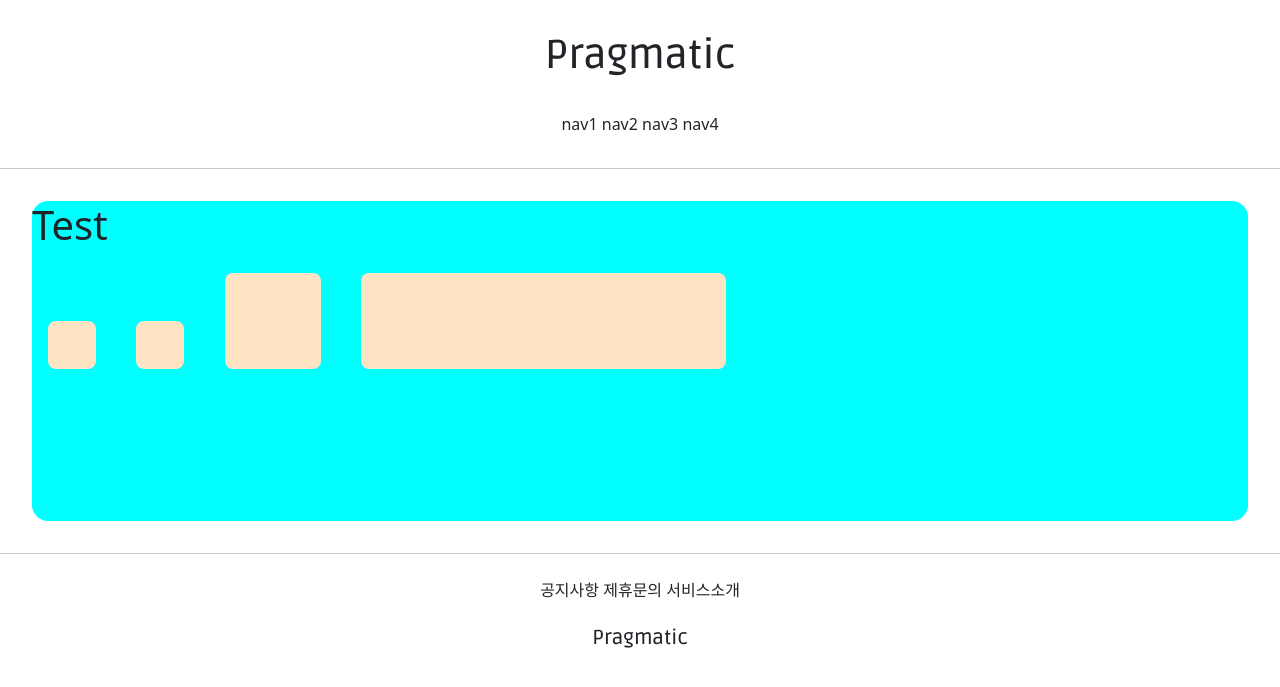
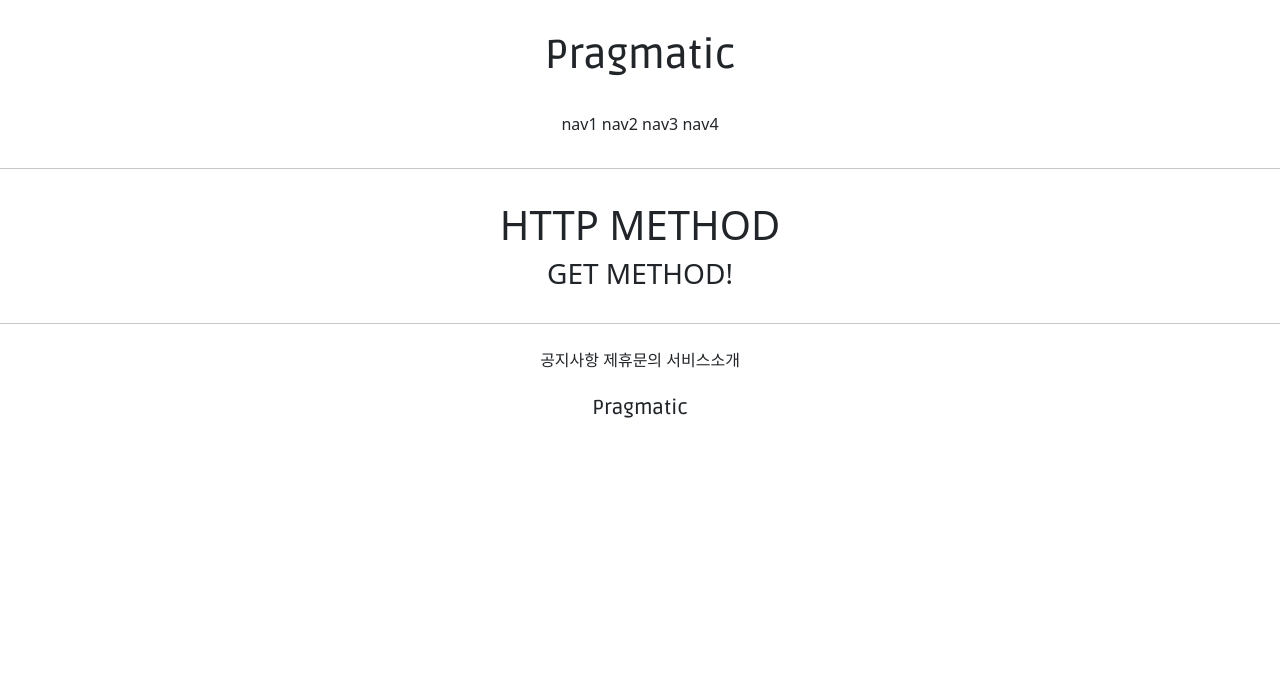
Before and after one commit to dayoorang/first_project, a Django app: page /accounts/hello_world/ in a window 1280 px wide. Shown: the top 687 px of the page. Run offline with Django 3.2, Linux system fonts and the light colour scheme; parts of the project's set-up code (start-up, migrations or seed data) failed here and were passed over.

Commit message:
7/9 first_project commit 2

```diff
--- a/accountapp/templates/accountapp/hello_world.html
+++ b/accountapp/templates/accountapp/hello_world.html
@@ -1,26 +1,10 @@
 {% extends 'base.html' %}
 
 {% block content %}
-    <style>
-
-        .testing {
-            background-color: bisque;
-            margin: 1rem;
-            width : 48px;
-            height: 48px;
-            border-radius: .5rem;
-            display:inline-block;
-        }
-    </style>
 
 
-    <div style = "height: 20rem; background-color: aqua ; margin: 2rem; border-radius :1rem; font-size : 2rem;" >
-            <h1>Test</h1>
-
-        <div class ="testing" style = "height: 48px; width:48px"></div>
-        <div class ="testing" style = "height: 3rem; width:3rem"></div>
-        <div class ="testing" style = "height: 3em; width:3em"></div>
-        <div class ="testing" style = "height: 30%; width:30%"></div>
-
+    <div style = "margin: 2rem; text-align: center" >
+        <h1>HTTP METHOD</h1>
+        <h3>{{ text }}</h3>
     </div>
 {% endblock %}
--- a/accountapp/views.py
+++ b/accountapp/views.py
@@ -3,4 +3,9 @@ from django.shortcuts import render
 
 # Create your views here.
 def hello_world(request):
-    return render(request, 'accountapp/hello_world.html')
+    if request.method == "POST":
+        return render(request, 'accountapp/hello_world.html',
+                      context={'text': 'POST METHOD!'})
+    else:
+        return render(request, 'accountapp/hello_world.html',
+                      context={'text': 'GET METHOD!'})
```
